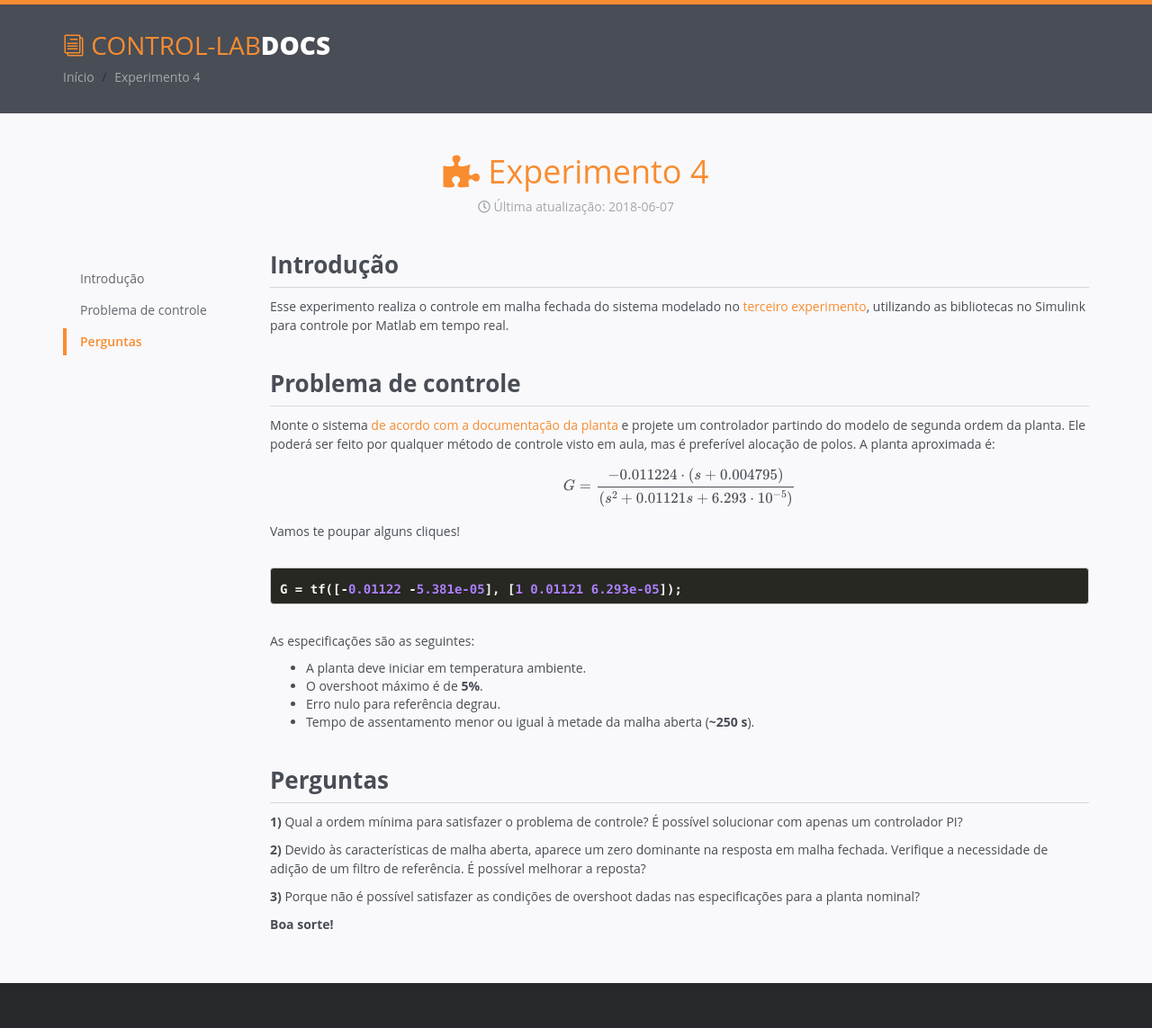
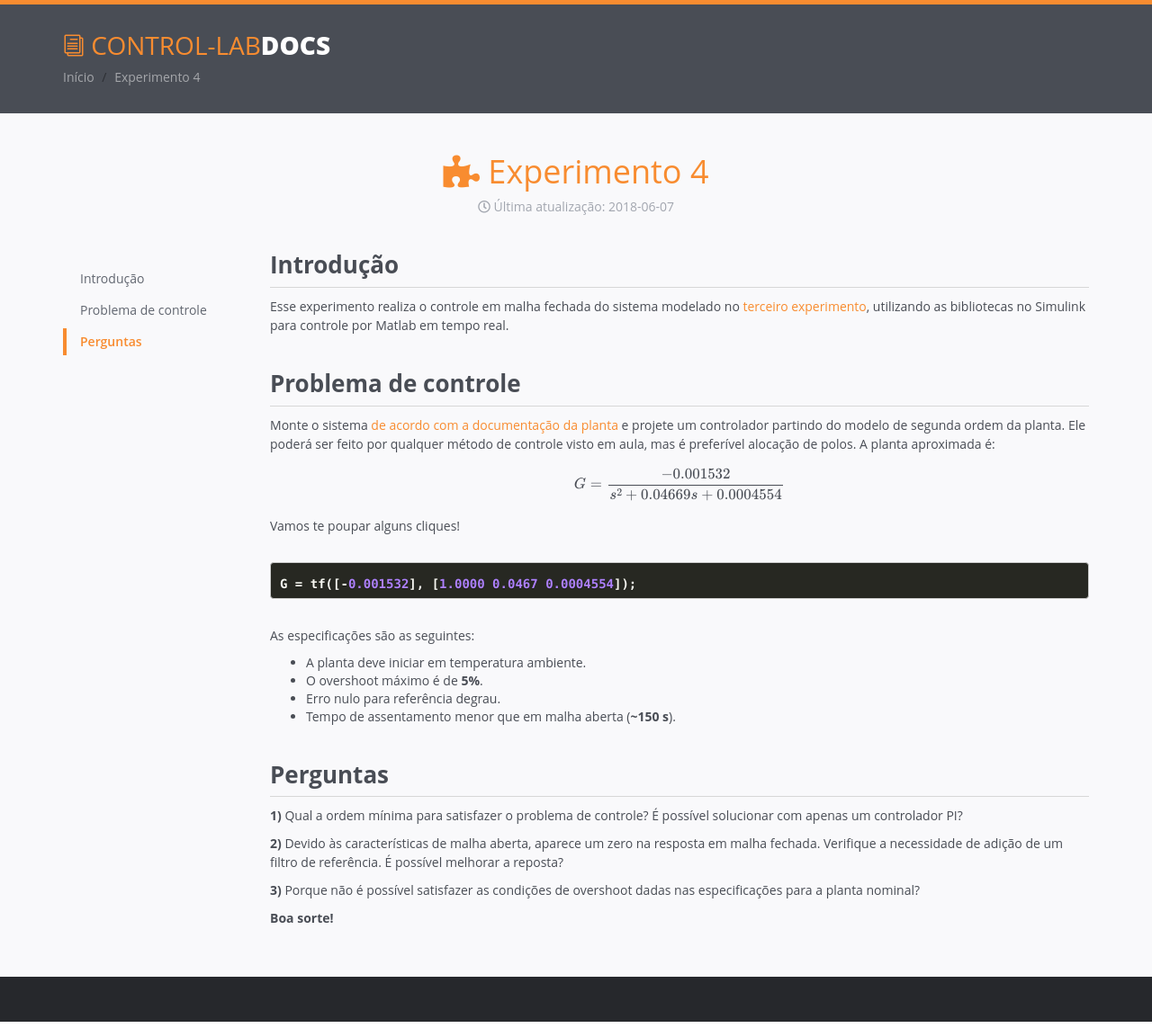
Before and after one commit to bvanelli/control-lab, a Jekyll site: the page built from posts/exp/exp4.md, in a window 1280 px wide. Shown: the whole page at 90% size. Built offline with Jekyll 4.4.1, drawn with Linux system fonts in a browser that asks for light colours; formulas are drawn with MathJax 3.

Commit message:
It should be all right.

````diff
--- a/posts/exp/exp4.md
+++ b/posts/exp/exp4.md
@@ -18,12 +18,12 @@ Esse experimento realiza o controle em malha fechada do sistema modelado no [ter
 
 Monte o sistema [de acordo com a documentação da planta](/control-lab/planta2/) e projete um controlador partindo do modelo de segunda ordem da planta. Ele poderá ser feito por qualquer método de controle visto em aula, mas é preferível alocação de polos. A planta aproximada é:
 
-$$G = \frac{-0.011224 \cdot (s+0.004795)}{(s^2 + 0.01121s + 6.293 \cdot 10^{-5})}$$
+$$G = \frac{-0.001532}{s^2 + 0.04669 s + 0.0004554}$$
 
 Vamos te poupar alguns cliques!
 
 ```python
-G = tf([-0.01122 -5.381e-05], [1 0.01121 6.293e-05]);
+G = tf([-0.001532], [1.0000 0.0467 0.0004554]);
 ```
 
 As especificações são as seguintes:
@@ -31,13 +31,13 @@ As especificações são as seguintes:
 - A planta deve iniciar em temperatura ambiente.
 - O overshoot máximo é de **5%**.
 - Erro nulo para referência degrau.
-- Tempo de assentamento menor ou igual à metade da malha aberta (**~250 s**).
+- Tempo de assentamento menor que em malha aberta (**~150 s**).
 
 # Perguntas
 
 **1)** Qual a ordem mínima para satisfazer o problema de controle? É possível solucionar com apenas um controlador PI?
 
-**2)** Devido às características de malha aberta, aparece um zero dominante na resposta em malha fechada. Verifique a necessidade de adição de um filtro de referência. É possível melhorar a reposta?
+**2)** Devido às características de malha aberta, aparece um zero na resposta em malha fechada. Verifique a necessidade de adição de um filtro de referência. É possível melhorar a reposta?
 
 **3)** Porque não é possível satisfazer as condições de overshoot dadas nas especificações para a planta nominal?
 
````
